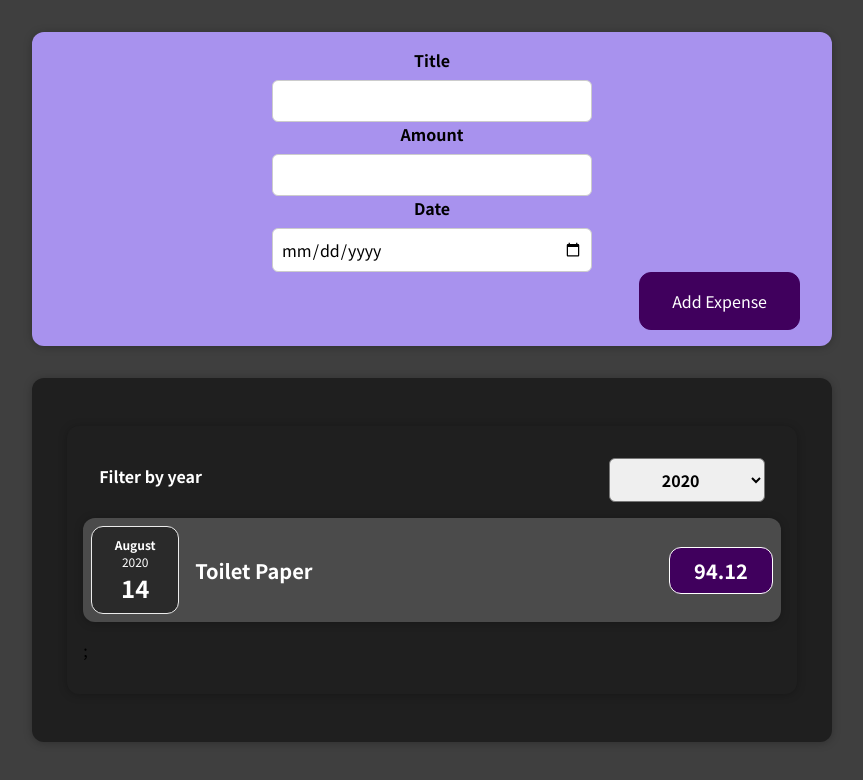
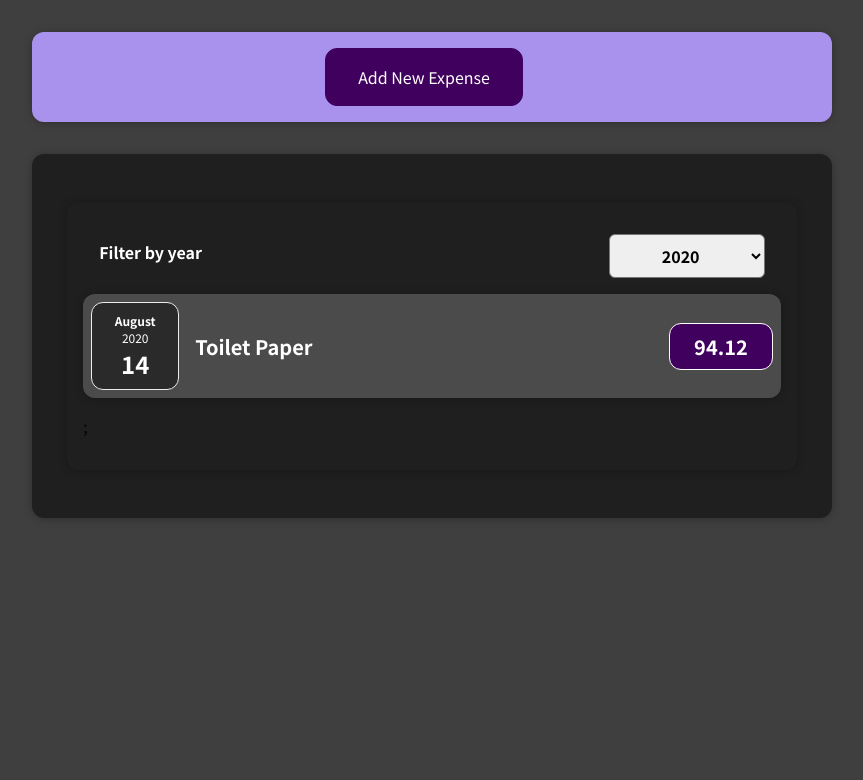
Before and after one commit to mashu2n/task-tracker, a React (Create React App) app: page / in a window 1280 px wide. Shown: the top 780 px of the page, without its empty margins (208-1071 px from the left). Built offline with nearby package versions, Linux system fonts and the light colour scheme.

Commit message:
conditional setup

```diff
--- a/src/components/NewExpense/ExpenseForm.js
+++ b/src/components/NewExpense/ExpenseForm.js
@@ -87,6 +87,9 @@ const ExpenseForm = (props) => {
         </div>
       </div>
       <div className="new-expense__actions">
+        <button type="button" onClick={props.onCancel}>
+          Cancel
+        </button>
         <button type="submit">Add Expense</button>
       </div>
     </form>
--- a/src/components/NewExpense/NewExpense.js
+++ b/src/components/NewExpense/NewExpense.js
@@ -1,19 +1,37 @@
-import React from "react";
+import React, { useState } from "react";
 import ExpenseForm from "./ExpenseForm";
 import "./NewExpense.css";
 
 const NewExpense = (props) => {
+  const [isEditing, setIsEditing] = useState(false);
   const saveExpenseDataHandler = (enteredExpenseData) => {
     const expenseData = {
       ...enteredExpenseData,
       id: Math.random().toString(),
     };
     props.onAddExpense(expenseData);
+    setIsEditing(false);
+  };
+
+  const startEditingHandler = () => {
+    setIsEditing(true);
+  };
+
+  const stopEditingHandler = () => {
+    setIsEditing(false);
   };
 
   return (
     <div className="new-expense">
-      <ExpenseForm onSaveExpenseData={saveExpenseDataHandler} />
+      {!isEditing && (
+        <button onClick={startEditingHandler}>Add New Expense</button>
+      )}
+      {isEditing && (
+        <ExpenseForm
+          onSaveExpenseData={saveExpenseDataHandler}
+          onCancel={stopEditingHandler}
+        />
+      )}
     </div>
   );
 };
```
Also changed, not shown: 1 other file (tests, documents, lock files or other folders).
